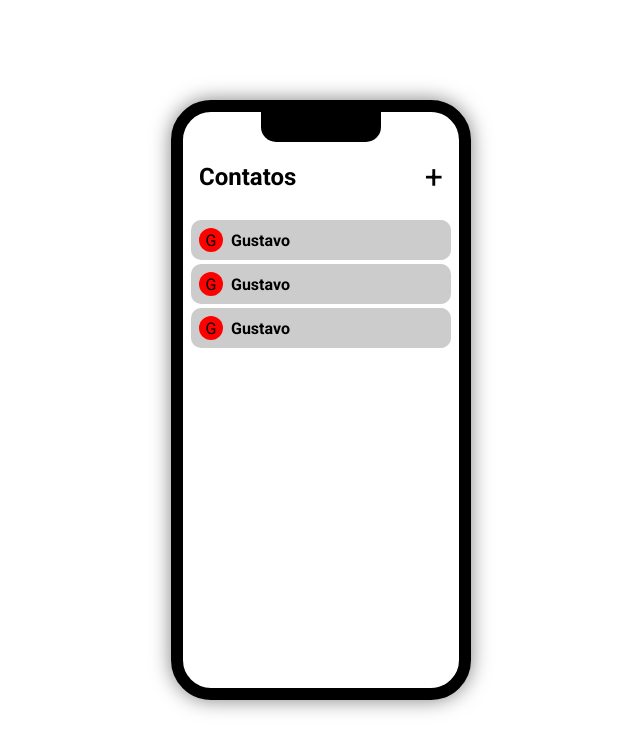
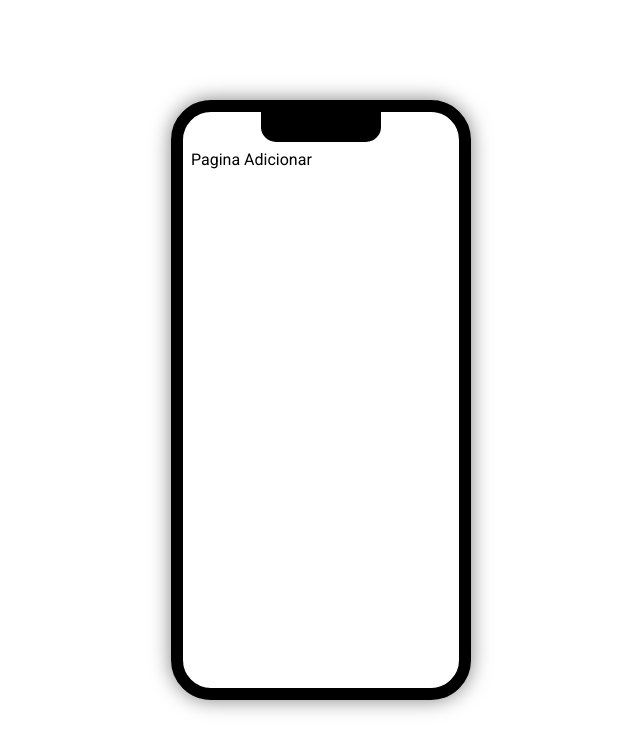
Before and after one commit to GDFgustavo/lista_contatos, a React (Create React App) app: page /adicionar in a window 1280 px wide. Shown: the top 752 px of the page, without its empty margins (319-959 px from the left). Built offline with nearby package versions, Linux system fonts and the light colour scheme.

Commit message:
Instalando o React Router DOM e criando as rotas.

```diff
--- a/src/App.tsx
+++ b/src/App.tsx
@@ -1,12 +1,31 @@
-import Phone from './containers/Phone'
+import { createBrowserRouter, RouterProvider } from 'react-router-dom'
+
 import EstiloGlobal, { Container } from './styles'
+import Home from './pages/Home'
+import Adicionar from './pages/Adicionar'
+import Editar from './pages/Editar'
+
+const rotas = createBrowserRouter([
+  {
+    path: '/',
+    element: <Home />
+  },
+  {
+    path: '/adicionar',
+    element: <Adicionar />
+  },
+  {
+    path: '/editar',
+    element: <Editar />
+  }
+])
 
 function App() {
   return (
     <>
       <EstiloGlobal />
       <Container>
-        <Phone />
+        <RouterProvider router={rotas} />
       </Container>
     </>
   )
--- a/src/components/BotaoAdicionar/index.tsx
+++ b/src/components/BotaoAdicionar/index.tsx
@@ -1,5 +1,5 @@
 import { Botao } from './styles'
 
-const BotaoAdicionar = () => <Botao>+</Botao>
+const BotaoAdicionar = () => <Botao to="/adicionar">+</Botao>
 
 export default BotaoAdicionar
--- a/src/components/BotaoAdicionar/styles.ts
+++ b/src/components/BotaoAdicionar/styles.ts
@@ -1,10 +1,11 @@
+import { Link } from 'react-router-dom'
+
 import styled from 'styled-components'
 
-export const Botao = styled.div`
+export const Botao = styled(Link)`
   background: transparent;
   color: #000;
   font-size: 32px;
   border: none;
   text-decoration: none;
-  cursor: pointer;
 `
--- a/src/components/Contato/index.tsx
+++ b/src/components/Contato/index.tsx
@@ -1,12 +1,14 @@
-import { Avatar, Card, Titulo } from './styles'
+import { A, Avatar, Card, Titulo } from './styles'
 
 const Contato = () => {
   return (
     <>
-      <Card>
-        <Avatar>G</Avatar>
-        <Titulo>Gustavo</Titulo>
-      </Card>
+      <A to="/editar">
+        <Card>
+          <Avatar>G</Avatar>
+          <Titulo>Gustavo</Titulo>
+        </Card>
+      </A>
     </>
   )
 }
--- a/src/components/Contato/styles.ts
+++ b/src/components/Contato/styles.ts
@@ -1,4 +1,10 @@
+import { Link } from 'react-router-dom'
+
 import styled from 'styled-components'
+
+export const A = styled(Link)`
+  text-decoration: none;
+`
 
 export const Card = styled.div`
   display: flex;
@@ -7,19 +13,26 @@ export const Card = styled.div`
   border-radius: 10px;
   padding: 8px;
   margin-bottom: 4px;
+  transition: 0.2s ease;
+
+  &:hover {
+    background-color: #ddd;
+  }
 `
 
 export const Titulo = styled.h1`
   font-size: 16px;
   padding-left: 8px;
+  color: #000;
 `
 
 export const Avatar = styled.div`
+  display: flex;
+  justify-content: center;
+  align-items: center;
   height: 24px;
   width: 24px;
   background-color: red;
+  color: #000;
   border-radius: 50%;
-  display: flex;
-  justify-content: center;
-  align-items: center;
 `
--- a/src/containers/Phone/index.tsx
+++ b/src/containers/Phone/index.tsx
@@ -1,6 +1,7 @@
 import BarraSuperior from '../../components/BarraSuperior'
 import Tela from '../Tela'
-import { Notch, PhoneContainer } from './styles'
+import { Notch } from './styles'
+import { PhoneContainer } from '../../styles'
 
 const Phone = () => {
   return (
--- a/src/containers/Phone/styles.ts
+++ b/src/containers/Phone/styles.ts
@@ -1,14 +1,4 @@
 import styled from 'styled-components'
-
-export const PhoneContainer = styled.div`
-  width: 300px;
-  height: 600px;
-  padding: 0;
-  background: white;
-  box-shadow: 0 0 20px rgba(0, 0, 0, 0.5);
-  border-radius: 40px;
-  border: 12px solid black;
-`
 
 export const Notch = styled.div`
   width: 120px;
--- a/src/containers/Tela/styles.ts
+++ /dev/null
@@ -1,5 +0,0 @@
-import styled from 'styled-components'
-
-export const Conteudo = styled.div`
-  font-size: 15px;
-`
--- /dev/null
+++ b/src/pages/Adicionar/index.tsx
@@ -0,0 +1,14 @@
+import { Notch } from '../../containers/Phone/styles'
+import { PhoneContainer } from '../../styles'
+import { TelaContainer } from '../../styles'
+
+const Adicionar = () => (
+  <>
+    <PhoneContainer>
+      <Notch />
+      <TelaContainer>Pagina Adicionar</TelaContainer>
+    </PhoneContainer>
+  </>
+)
+
+export default Adicionar
--- /dev/null
+++ b/src/pages/Editar/index.tsx
@@ -0,0 +1,14 @@
+import { Notch } from '../../containers/Phone/styles'
+import { PhoneContainer } from '../../styles'
+import { TelaContainer } from '../../styles'
+
+const Editar = () => (
+  <>
+    <PhoneContainer>
+      <Notch />
+      <TelaContainer>Pagina Editar</TelaContainer>
+    </PhoneContainer>
+  </>
+)
+
+export default Editar
--- /dev/null
+++ b/src/pages/Home/index.tsx
@@ -0,0 +1,9 @@
+import Phone from '../../containers/Phone'
+
+const Home = () => (
+  <>
+    <Phone></Phone>
+  </>
+)
+
+export default Home
--- a/src/styles/index.ts
+++ b/src/styles/index.ts
@@ -15,9 +15,19 @@ export const Container = styled.div`
   height: 100vh;
 `
 
+export const PhoneContainer = styled.div`
+  width: 300px;
+  height: 600px;
+  padding: 0;
+  background: white;
+  box-shadow: 0 0 20px rgba(0, 0, 0, 0.5);
+  border-radius: 40px;
+  border: 12px solid black;
+`
+
 export const TelaContainer = styled.div`
   overflow-y: scroll;
-  height: 488px;
+  height: 444px;
   padding: 8px;
   -ms-overflow-style: none;
   scrollbar-width: none;
```
